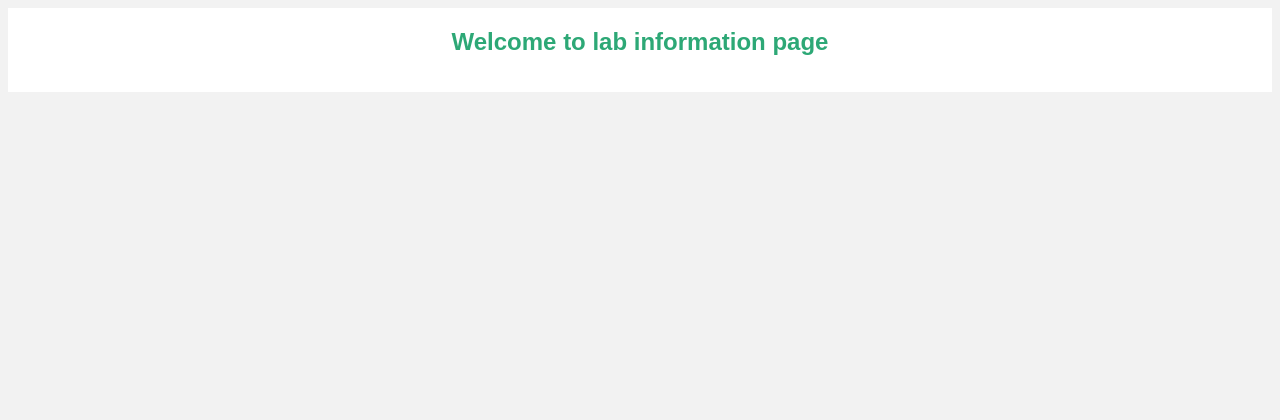
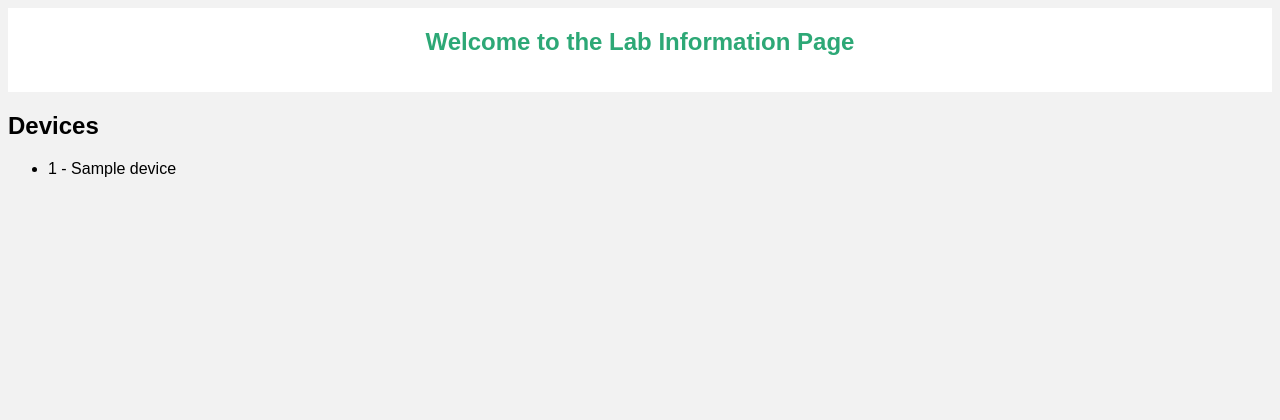
Before and after one commit to reenaAm/Lab-System, a Flask app: template templates/labinfo.html in a window 1280 px wide. Shown: the top 420 px of the page. Run offline with Flask 3, Linux system fonts and the light colour scheme; the template is opened without the code that fills it: most values are stand-ins (such as "Sample title", 1, 10 or a date in 2020).

Commit message:
Update labinfo.html

```diff
--- a/templates/labinfo.html
+++ b/templates/labinfo.html
@@ -1,4 +1,3 @@
-
 <!DOCTYPE html>
 <html>
 <head>
@@ -65,11 +64,16 @@
 </head>
 <body>
 <header>
-    <h1> Welcome to lab information page </h1>
+    <h1>Welcome to the Lab Information Page</h1>
 </header>
 <main>
-
+    <h2>Devices</h2>
+    <ul>
+        {% for device in devices_data %}
+        <li>{{ device[0] }} - {{ device[1] }}</li>
+        {% endfor %}
+    </ul>
 </main>
-<a href="home.html" class="go-back">Go Back</a>
+<a href="{{ url_for('reservation_page') }}" class="go-back">Go Back</a>
 </body>
 </html>
```
